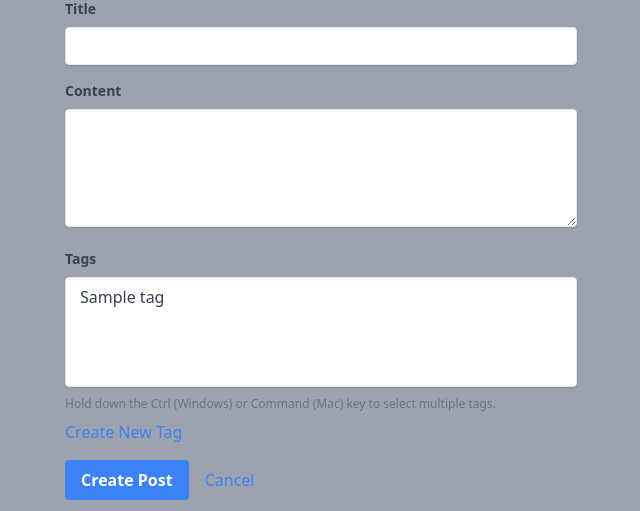
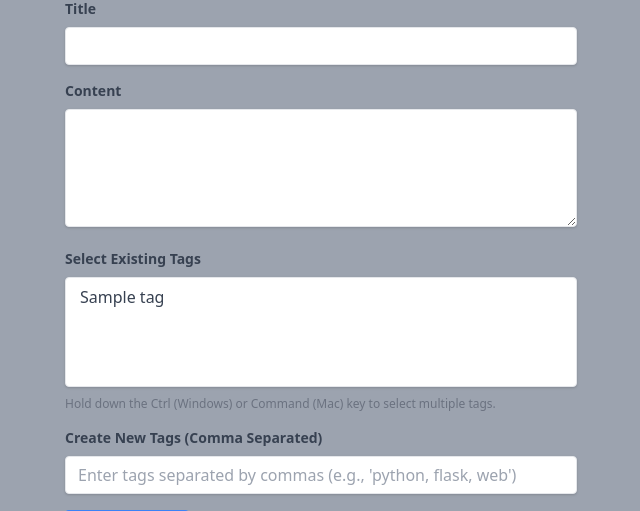
Before and after one commit to bnelsonemail/Blogly-Database, a Flask app: page /users/1/posts/new in a window 1280 px wide. Shown: the part 229-740 px from the top of the page, without its empty margins (319-959 px from the left). Run offline with Flask 3, Linux system fonts and the light colour scheme; tables that the repository leaves empty hold one stand-in row (values such as "Sample post").

Commit message:
refactor to include creating tags on posts.

```diff
--- a/app.py
+++ b/app.py
@@ -190,15 +190,14 @@ def delete_user(user_id):
 
 @app.route('/users/<int:user_id>/posts/new', methods=['GET', 'POST'])
 def new_post(user_id):
-    """Show form to create a new post for a user or handle form submission."""
     user = User.query.get_or_404(user_id)
-    tags = Tag.query.all()  # Fetch all tags to populate the dropdown
+    tags = Tag.query.all()  # Fetch all available tags for selection
 
     if request.method == 'POST':
         title = request.form.get('title')
         content = request.form.get('content')
-        # Get selected tags from the form
         selected_tag_ids = request.form.getlist('tags')
+        new_tags_input = request.form.get('new_tags', '').strip()
 
         if not title or not content:
             flash("Title and content are required.", "error")
@@ -209,40 +208,38 @@ def new_post(user_id):
             post = BlogPost(user_id=user.id, title=title, content=content)
             db.session.add(post)
 
-            # Associate tags with the new post
+            # Associate selected tags with the new post
             if selected_tag_ids:
-                tags_to_add = (Tag.query.filter(Tag.id.in_(selected_tag_ids))
-                               .all())
-                # Assuming BlogPost has a many-to-many relationship with Tag
+                tags_to_add = Tag.query.filter(Tag.id.in_(selected_tag_ids)).all()
                 post.tags.extend(tags_to_add)
 
+            # Process and add new tags
+            if new_tags_input:
+                new_tag_names = [name.strip() for name in new_tags_input.split(',') if name.strip()]
+                for tag_name in new_tag_names:
+                    # Check if the tag already exists
+                    existing_tag = Tag.query.filter_by(name=tag_name).first()
+                    if existing_tag:
+                        post.tags.append(existing_tag)
+                    else:
+                        new_tag = Tag(name=tag_name)
+                        post.tags.append(new_tag)
+                        db.session.add(new_tag)
+
             db.session.commit()
-
             flash('Post created successfully!', 'success')
             return redirect(f'/user/{user.id}')
-        except IntegrityError as e:
+        except SQLAlchemyError:
             db.session.rollback()
-            print(f"Integrity Error: {e}")
-            flash("A database integrity error occurred. Check your data"
-                  "constraints.", "error")
-        except SQLAlchemyError as e:
-            db.session.rollback()
-            print(f"Database Error: {e}")
-            flash("An error occurred while saving the post. Please try again.",
-                  "error")
+            flash("An error occurred while creating the post.", "error")
+            return redirect(request.url)
 
-        return redirect(request.url)
-
-    # Render the template with the user and available tags
     return render_template('new_post.html', user=user, tags=tags)
 
 
 @app.route('/posts/<int:post_id>')
 def show_post(post_id):
-    """Show a specific post with its tags."""
     post = BlogPost.query.get_or_404(post_id)
-
-    # The post object should include related tags through the relationship
     return render_template('post_detail.html', post=post)
 
 
@@ -295,10 +292,6 @@ def delete_post(post_id):
 
 @app.route('/posts/<int:post_id>/tags/new', methods=['GET', 'POST'])
 def new_tag(post_id):
-    """
-    Show form to create a new tag or handle form submission for a specific post.
-    """
-    # Fetch the post to associate with this tag
     post = BlogPost.query.get_or_404(post_id)
 
     if request.method == 'POST':
@@ -311,8 +304,6 @@ def new_tag(post_id):
         # Check if the tag already exists
         existing_tag = Tag.query.filter_by(name=tag_name).first()
         if existing_tag:
-            # If tag already exists, associate it with the post
-            # (if not already associated)
             if existing_tag not in post.tags:
                 post.tags.append(existing_tag)
                 db.session.commit()
@@ -322,19 +313,16 @@ def new_tag(post_id):
         # Create a new tag and associate it with the post
         try:
             new_tag = Tag(name=tag_name)
-            post.tags.append(new_tag)  # Associate new tag with the post
+            post.tags.append(new_tag)
             db.session.add(new_tag)
             db.session.commit()
-            flash('Tag created and associated with post successfully!',
-                  'success')
+            flash('Tag created and associated with post successfully!', 'success')
             return redirect(f'/posts/{post_id}')
         except SQLAlchemyError:
             db.session.rollback()
-            flash("An error occurred while creating the tag. Please try "
-                  "again.", "error")
+            flash("An error occurred while creating the tag. Please try again.", "error")
             return redirect(request.url)
 
-    # Render the new_tag form with the post context
     return render_template('new_tag.html', post=post)
 
 
--- a/templates/new_post.html
+++ b/templates/new_post.html
@@ -32,7 +32,7 @@
 
     <!-- Tag selection dropdown -->
     <div class="mb-4">
-      <label for="tags" class="block text-gray-700 text-sm font-bold mb-2">Tags</label>
+      <label for="tags" class="block text-gray-700 text-sm font-bold mb-2">Select Existing Tags</label>
       <select
         name="tags"
         id="tags"
@@ -44,9 +44,18 @@
         {% endfor %}
       </select>
       <p class="text-xs text-gray-500 mt-2">Hold down the Ctrl (Windows) or Command (Mac) key to select multiple tags.</p>
+    </div>
 
-      <!-- Link to create a new tag -->
-      <a href="/tags/new" class="text-blue-500 hover:underline mt-2 inline-block">Create New Tag</a>
+    <!-- New tag input field -->
+    <div class="mb-4">
+      <label for="new_tags" class="block text-gray-700 text-sm font-bold mb-2">Create New Tags (Comma Separated)</label>
+      <input
+        type="text"
+        name="new_tags"
+        id="new_tags"
+        class="shadow appearance-none border rounded w-full py-2 px-3 text-gray-700 leading-tight focus:outline-none focus:shadow-outline"
+        placeholder="Enter tags separated by commas (e.g., 'python, flask, web')"
+      >
     </div>
 
     <!-- Submit and Cancel buttons -->
```
Also changed, not shown: templates/post_detail.html (+5 -21 lines).
